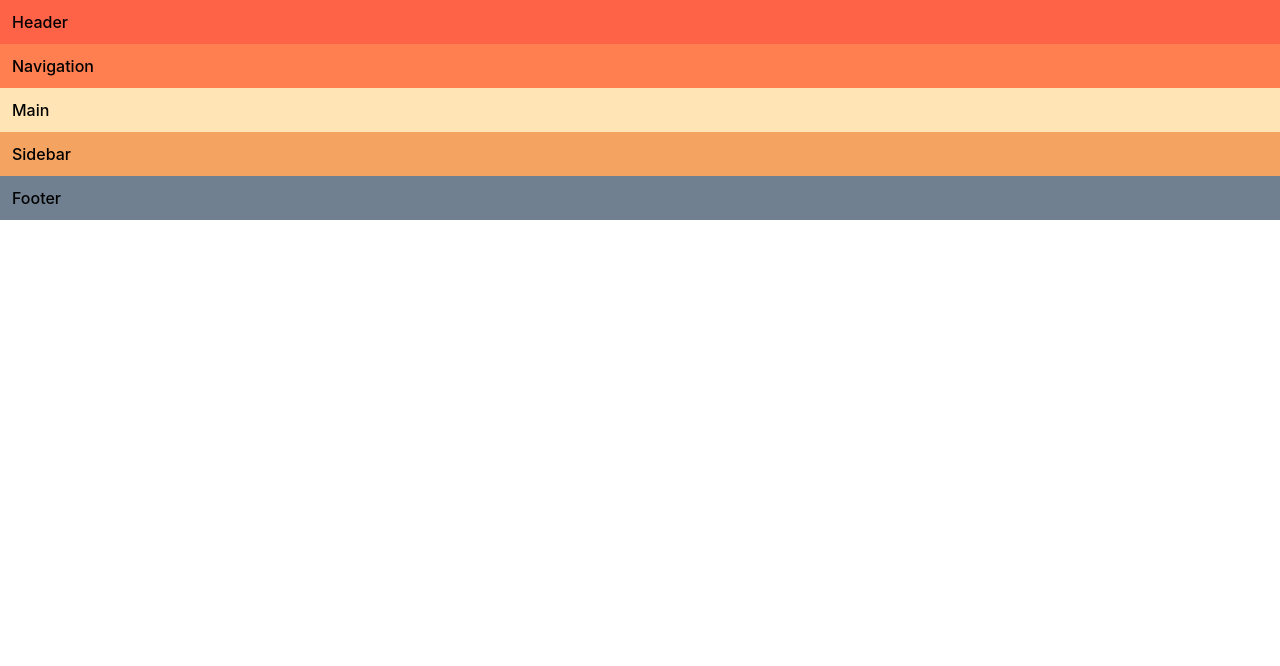
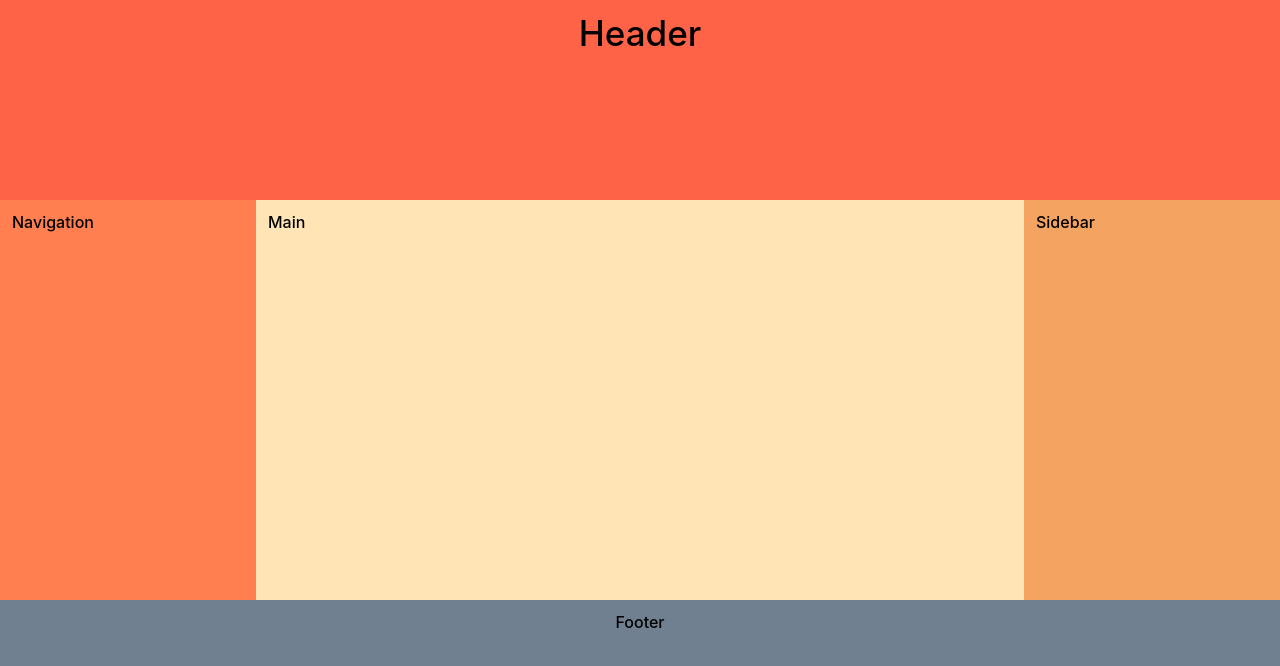
Before and after one commit to husamahmud/ps-react-tasks, a React (Create React App) app in the folder 1-task/: page / in a window 1280 px wide. Shown: the top 666 px of the page. Built offline with nearby package versions, Linux system fonts and the light colour scheme.

Commit message:
style: add basic style

```diff
--- a/1-task/src/App.js
+++ b/1-task/src/App.js
@@ -1,13 +1,13 @@
 export default function App() {
   return (
-    <>
-      <header>Header</header>
-      <div>
-        <nav>Navigation</nav>
-        <main>Main</main>
-        <aside>Sidebar</aside>
-      </div>
-      <footer>Footer</footer>
-    </>
+    <div className="app">
+      <header className="header">Header</header>
+
+        <nav className="left">Navigation</nav>
+        <main className="center">Main</main>
+        <aside className="right">Sidebar</aside>
+
+      <footer className="footer">Footer</footer>
+    </div>
   )
 }
--- a/1-task/src/index.css
+++ b/1-task/src/index.css
@@ -27,16 +27,48 @@ header {
 
 nav {
 	background-color: coral;
+  height: 50vh;
+  width: 20vw
 }
 
 main {
 	background-color: moccasin;
+ width: 60vw;
 }
 
 aside {
 	background-color: sandybrown;
+  width: 20vw
 }
 
 footer {
 	background-color: slategray;
 }
+.app {
+  display: grid;
+  grid-template-areas:
+    'header header header header header header'
+    'left left middle middle right right'
+    'footer footer footer footer footer footer';
+
+}
+.header {
+  grid-area: header;
+  height: 25vh;
+  text-align: center;
+  font-size: 35px;
+}
+nav .left {
+  grid-area: left;
+}
+aside .right {
+  grid-area: right;
+}
+main .center {
+  grid-area: middle;
+}
+.footer{
+grid-area: footer;
+height: 25vh;
+text-align: center;
+}
```
